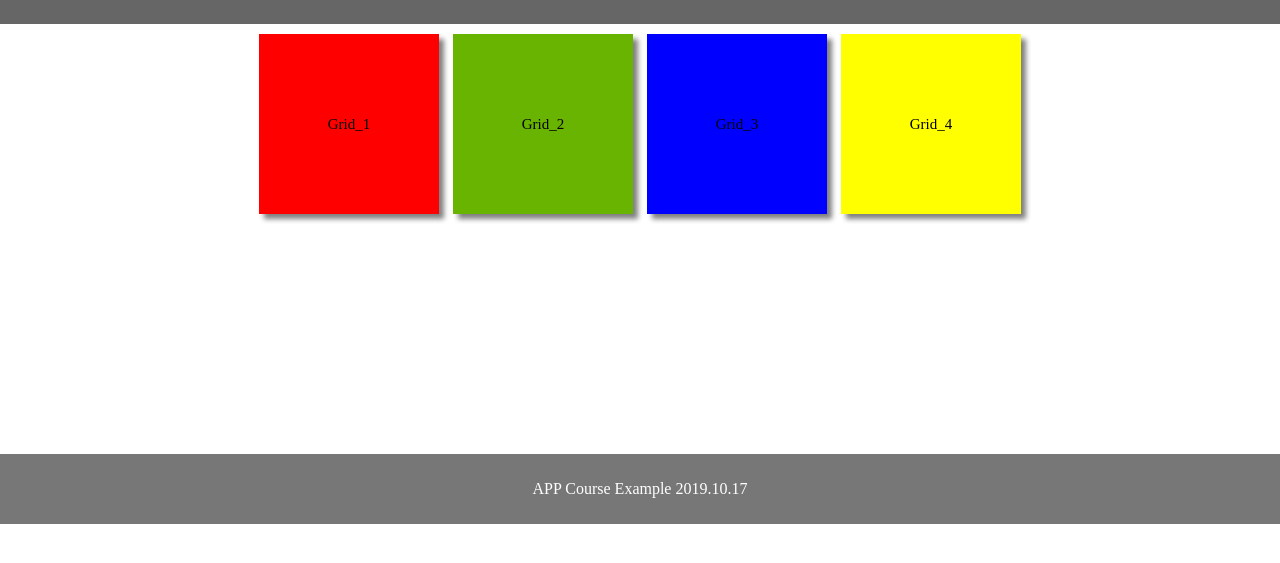
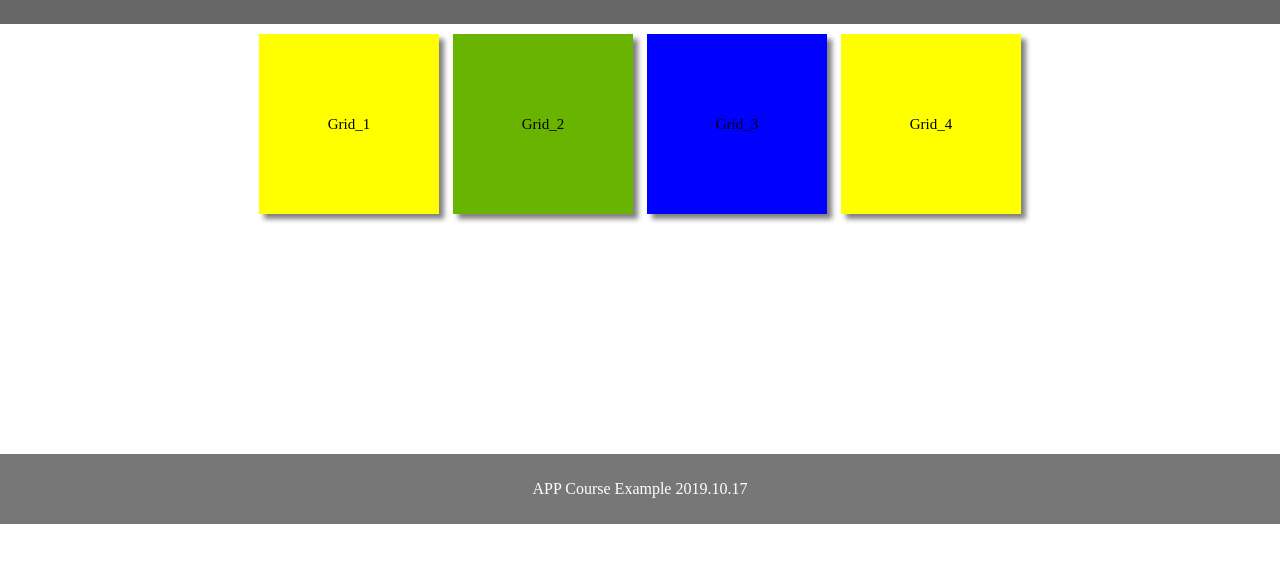
Before and after one commit to zhang219/mygit, a plain HTML site: page 20191024/練習區/index.html in a window 1280 px wide. Shown: the part 75-638 px from the top of the page. Drawn offline with Linux system fonts and the light colour scheme.

Commit message:
新增變數控制顏色

```diff
--- a/20191024/練習區/basic.css
+++ b/20191024/練習區/basic.css
@@ -1,6 +1,5 @@
-:root {
-	--back_color: red; /* Default value */
-	--heartbeat: 0s; /* Default value */
+:root{
+	--back_color: yellow;
 }
 
 body {
```
Lines whose indentation alone changed are shown as unchanged.
